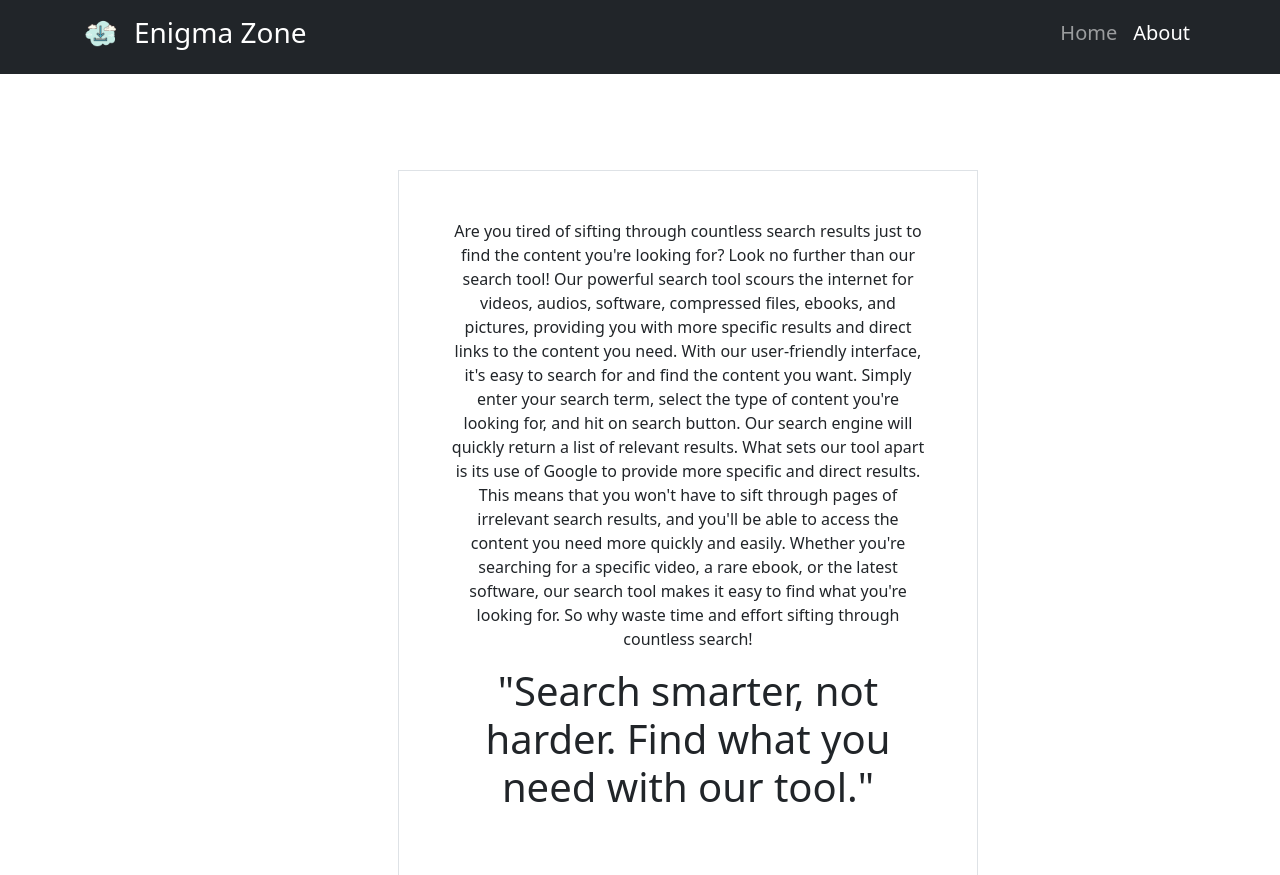
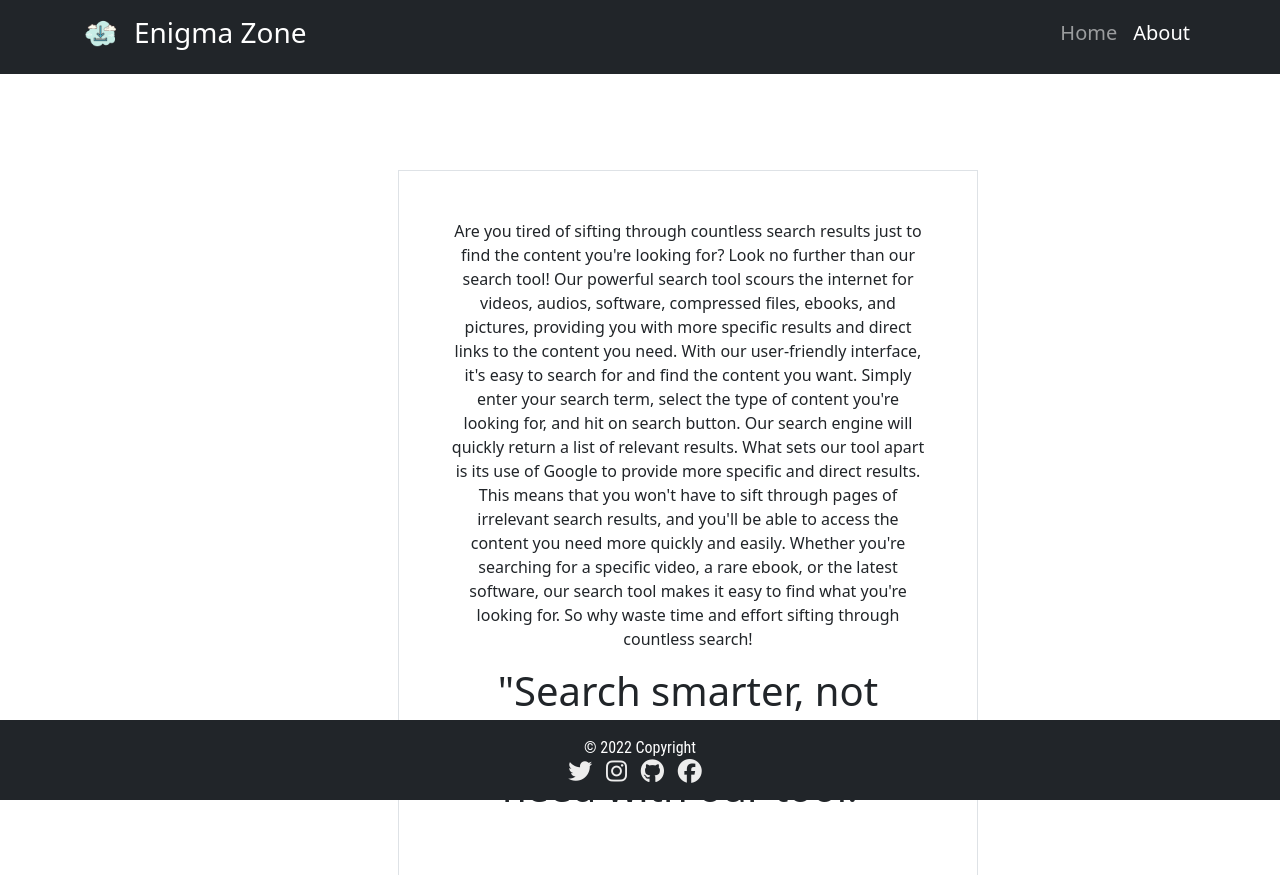
Before and after one commit to Avijit-roy/Enigma-Zone, a plain HTML site: page about.html in a window 1280 px wide. Shown: the top 875 px of the page. Drawn offline with nearby package versions, Linux system fonts and the light colour scheme.

Commit message:
Update about.html

```diff
--- a/about.html
+++ b/about.html
@@ -78,6 +78,22 @@
     </div>
   </div>
 
+<div class="text-center p-3 bg-dark text-white"
+    style="background-color: rgba(0, 0, 0, 0.2); font-family: 'Roboto Condensed', sans-serif; bottom: 0; position:sticky; width: 100%; display: flex; justify-items: center; justify-content: center; align-items: center; flex-direction: column; margin-top: 40vh;">
+    © 2022 Copyright
+    <div>
+      <a href="https://twitter.com/AvijitR67180451" target="_blank"><i class="fa-brands fa-twitter fa-xl"
+          style="cursor: pointer; color: rgb(237, 237, 237);  margin-right: 10px;"></i></a>
+      <a href="https://www.instagram.com/_avijit_.roy/" target="_blank"><i class="fa-brands fa-instagram fa-xl"
+          style="cursor: pointer; color: rgb(237, 237, 237); margin-right: 10px;"></i></a>
+      <a href="https://github.com/Avijit-roy" target="_blank"><i class="fa-brands fa-github fa-xl"
+          style="cursor: pointer; color: rgb(237, 237, 237);  margin-right: 10px;"></i></a>
+      <a href="https://www.facebook.com/profile.php?id=100012785528632" target="_blank"><i
+          class="fa-brands fa-facebook fa-xl"
+          style="cursor: pointer; color: rgb(237, 237, 237); margin-right: 10px;"></i></a>
+    </div>
+  </div>
+
 
   <script src="https://cdn.jsdelivr.net/npm/bootstrap@5.0.2/dist/js/bootstrap.bundle.min.js"
     integrity="sha384-MrcW6ZMFYlzcLA8Nl+NtUVF0sA7MsXsP1UyJoMp4YLEuNSfAP+JcXn/tWtIaxVXM"
```
